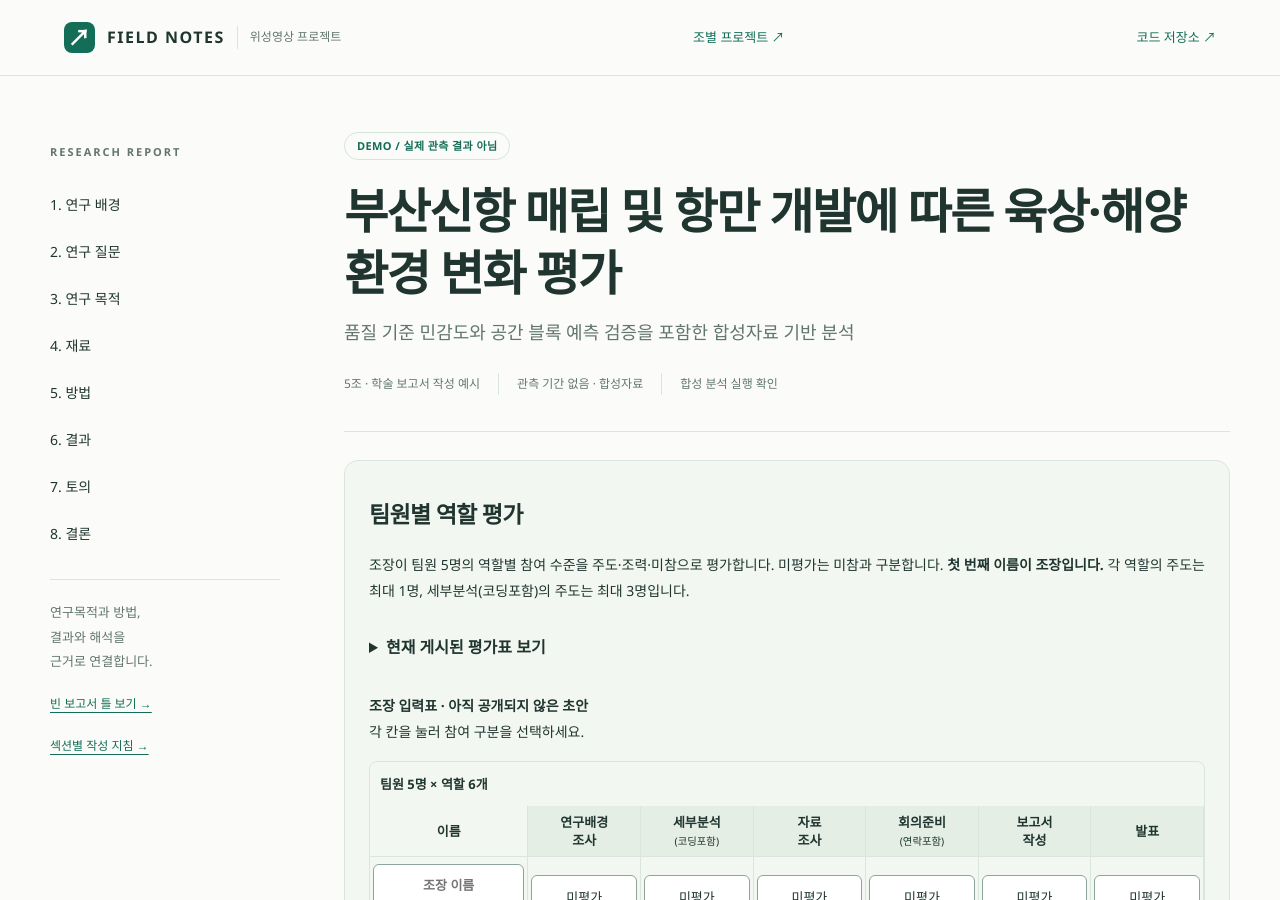
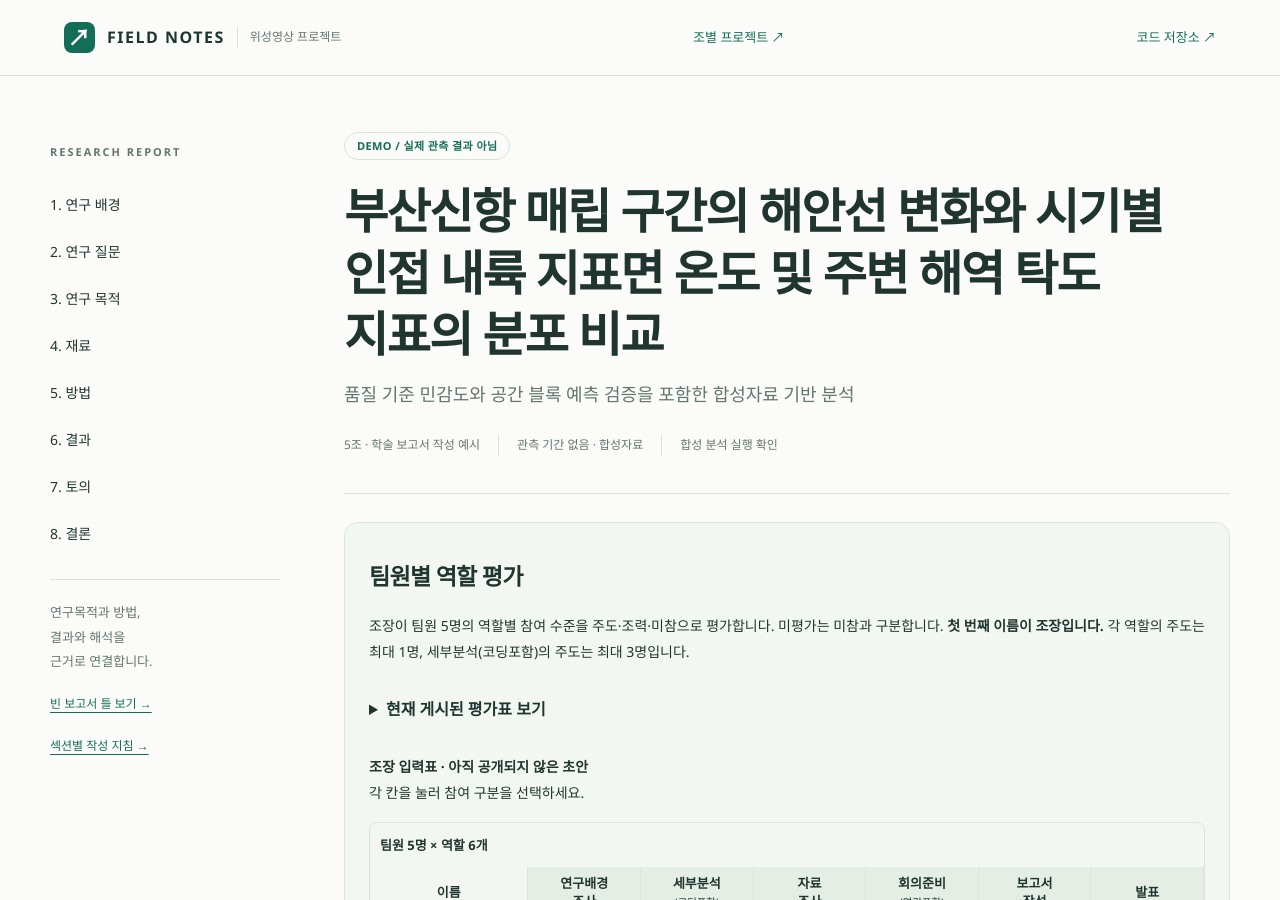
Before and after one commit to chasooin/class2026_02_surveying2_team5, a Jekyll site: the page built from docs/index.md, in a window 1280 px wide and 900 px high. Built offline with Jekyll 4.4.1, drawn with Linux system fonts in a browser that asks for light colours.

Commit message:
Update index.md

```diff
--- a/docs/index.md
+++ b/docs/index.md
@@ -1,7 +1,7 @@
 ---
 layout: report
 advanced: true
-title: "부산신항 매립 및 항만 개발에 따른 육상·해양 환경 변화 평가"
+title: "부산신항 매립 구간의 해안선 변화와 시기별 인접 내륙 지표면 온도 및 주변 해역 탁도 지표의 분포 비교"
 subtitle: "품질 기준 민감도와 공간 블록 예측 검증을 포함한 합성자료 기반 분석"
 team: "5조 · 학술 보고서 작성 예시"
 period: "관측 기간 없음 · 합성자료"
```
